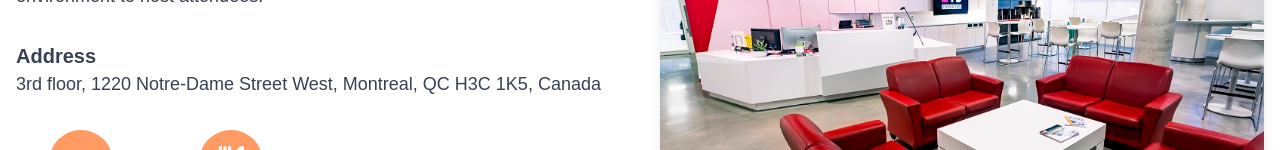
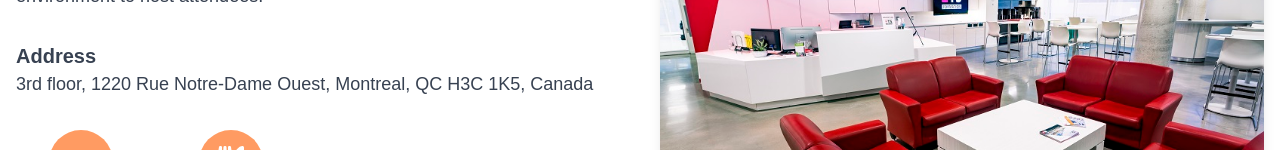
Before and after one commit to devmtl2024-org/devmtl2024-org.github.io, a React (Vite) app: page /venue in a window 1280 px wide. Shown: the part 650-800 px from the top of the page. Built offline with nearby package versions, Linux system fonts and the light colour scheme.

Commit message:
Fix EN address

```diff
--- a/src/pages/VenuePage.tsx
+++ b/src/pages/VenuePage.tsx
@@ -30,8 +30,8 @@ export default function VenuePage() {
             </h4>
             <p className="text-lg">
               {t({
-                fr: "3 ème étage, 1220 Rue Notre-Dame Ouest, Montreal, QC H3C 1K5, Canada",
-                en: "3rd floor, 1220 Notre-Dame Street West, Montreal, QC H3C 1K5, Canada",
+                fr: "3ème étage, 1220 Rue Notre-Dame Ouest, Montreal, QC H3C 1K5, Canada",
+                en: "3rd floor, 1220 Rue Notre-Dame Ouest, Montreal, QC H3C 1K5, Canada",
               })}
             </p>
           </div>
```
